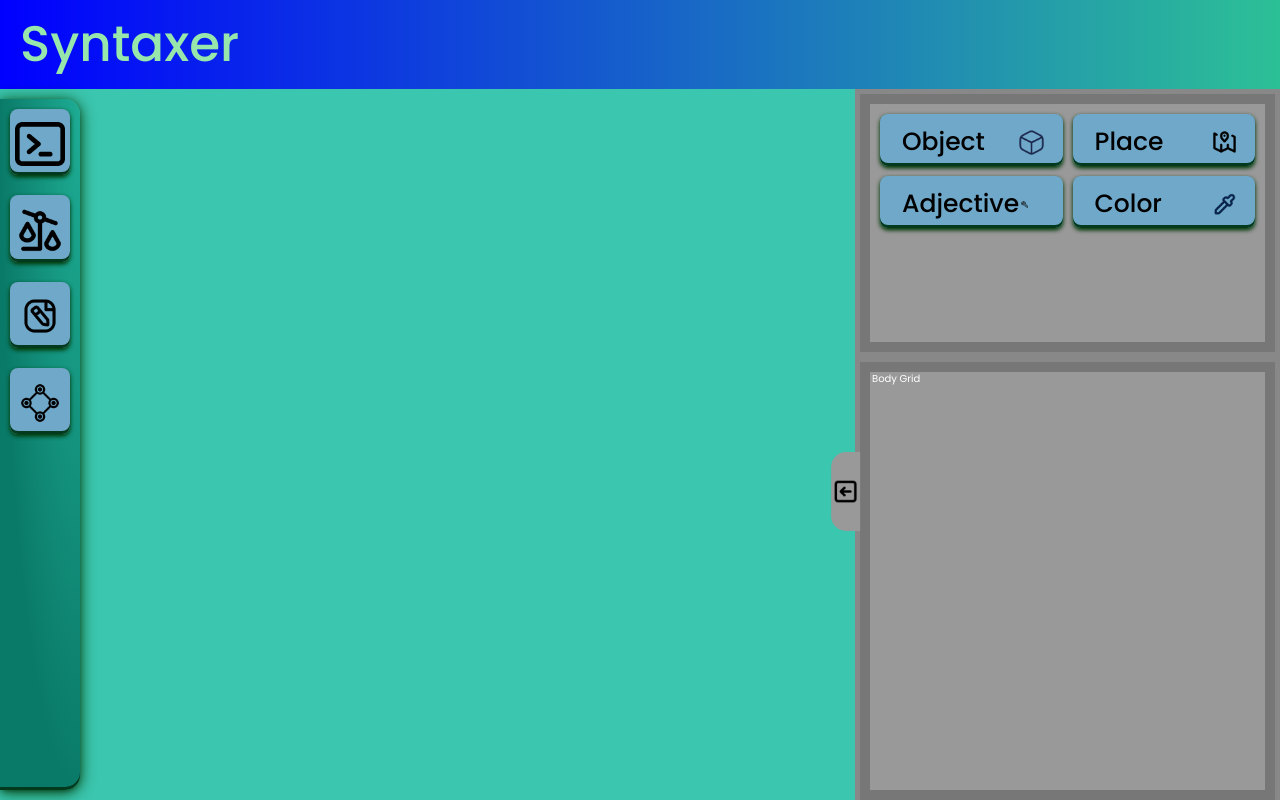
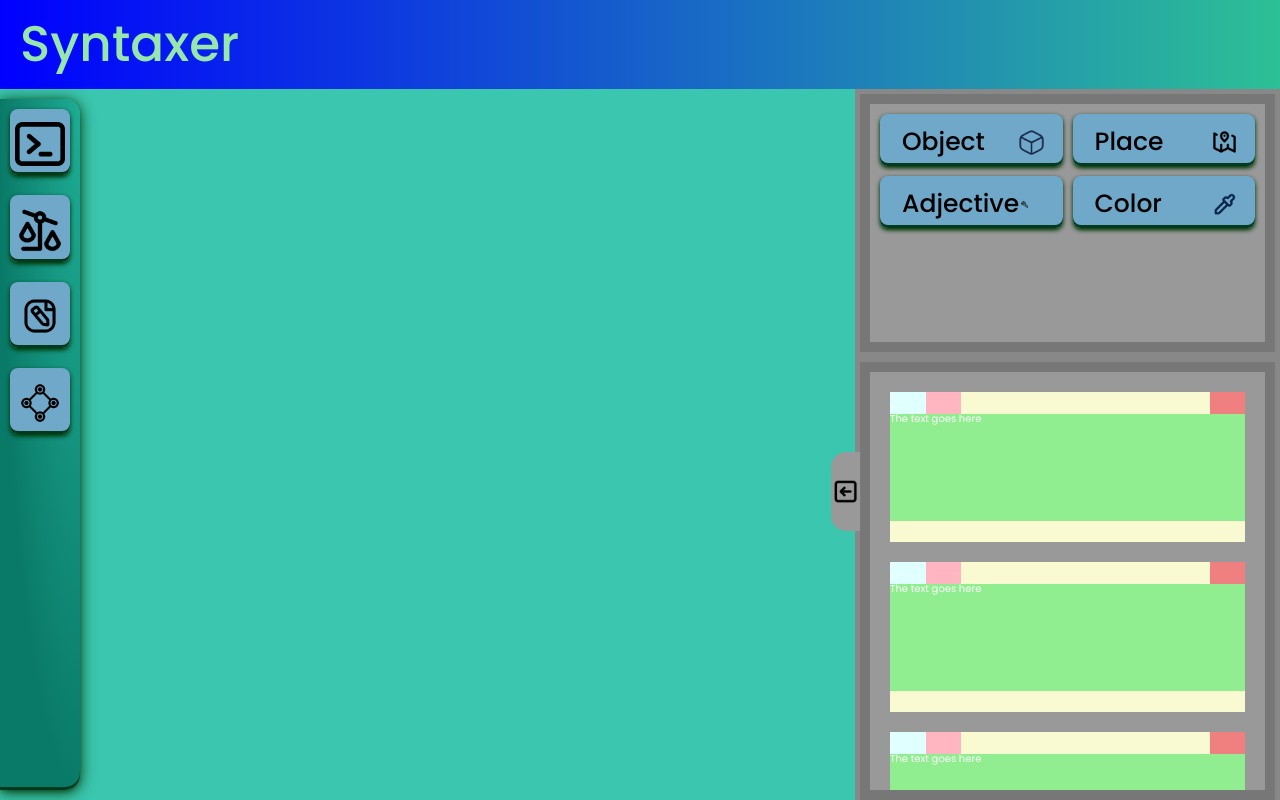
Before and after one commit to Yuugen64/Syntaxer, an Angular app: page / in a window 1280 px wide. Built offline with nearby package versions, Linux system fonts and the light colour scheme.

Commit message:
[UI | Tinkerer::Body Card] - Got the basic layout for the body card established. Will refine and add the icons next.

```diff
--- a/src/app/app.module.ts
+++ b/src/app/app.module.ts
@@ -10,6 +10,7 @@ import { TinkererComponent } from './components/tinkerer/tinkerer.component';
 import { ControlBarComponent } from './components/control-bar/control-bar.component';
 import { DynamicButtonComponent } from './components/sub-components/dynamic-button/dynamic-button.component';
 import { NavButtonComponent } from './components/sub-components/nav-button/nav-button.component';
+import { BodyCardComponent } from './components/sub-components/body-card/body-card.component';
 
 @NgModule({
   declarations: [
@@ -20,7 +21,8 @@ import { NavButtonComponent } from './components/sub-components/nav-button/nav-b
     TinkererComponent,
     ControlBarComponent,
     DynamicButtonComponent,
-    NavButtonComponent
+    NavButtonComponent,
+    BodyCardComponent
   ],
   imports: [
     BrowserModule,
--- /dev/null
+++ b/src/app/components/sub-components/body-card/body-card.component.css
@@ -0,0 +1,37 @@
+.card-container {
+    background-color: lightgoldenrodyellow;
+    width: 100%;
+    height: 100%;
+
+    min-height: 150px;
+    max-height: 250px;
+
+    display: grid;
+    grid-template-columns: repeat(10, [col] 1fr);
+    grid-template-rows: repeat(7, [row] 1fr);
+    gap: 0px;
+}
+
+.upStackArea{
+    grid-column: col 1 / span 1;
+    grid-row: row 1 / span 1;
+    background-color: lightcyan;
+}
+
+.downStackArea{
+    grid-column: col 2 / span 1;
+    grid-row: row 1 / span 1;
+    background-color: lightpink;
+}
+
+.closeIconArea {
+    grid-column: col 10 / span 1;
+    grid-row: row 1 / span 1;
+    background-color: lightcoral;
+}
+
+.textArea {
+    grid-column: col 1 / span 10;
+    grid-row: row 2 / span 5;
+    background-color: lightgreen;
+}
--- /dev/null
+++ b/src/app/components/sub-components/body-card/body-card.component.html
@@ -0,0 +1,20 @@
+<div class="card-container">
+
+    <div class="upStackArea">
+        <<div class="upStackIcon"></div>>
+    </div>
+
+    <div class="downStackArea">
+        <div class="downStackIcon"></div>
+    </div>
+
+    <div class="closeIconArea">
+        <div class="closeIcon"></div>
+    </div>
+
+    <div class="textArea">
+        The text goes here
+    </div>
+
+
+</div>
--- a/src/app/components/tinkerer/tinkerer.component.css
+++ b/src/app/components/tinkerer/tinkerer.component.css
@@ -69,13 +69,22 @@
     height: 100%;
     width: 100%;
 
-    gap: 5px;       /* This is the current implementation of gutters for CSS Grid - ONLY AFFECTS SPACE BETWEEN */
-    padding: 2px 2px 2px 2px;       /*This is to match the "gap" size above*/
+    gap: 20px;       /* This is the current implementation of gutters for CSS Grid - ONLY AFFECTS SPACE BETWEEN */
+    padding: 20px 20px 2px 20px;       /*This is to match the "gap" size above*/
 
-    grid-template-columns: repeat(4, [col] 1fr);
+    grid-template-columns: 1fr;
     grid-auto-rows: auto;
 
     background-color: #999999;
+
+    /* hide scrollbar but allow scrolling */
+
+    overflow-y: scroll;
+    -ms-overflow-style: none; /* for Internet Explorer, Edge */
+    scrollbar-width: 0px; /* for Firefox */
+}
+.body-grid::-webkit-scrollbar {
+    display: none; /* for Chrome, Safari, and Opera scrollbar obscure */
 }
 
 .button-label {
--- a/src/app/components/tinkerer/tinkerer.component.html
+++ b/src/app/components/tinkerer/tinkerer.component.html
@@ -35,11 +35,15 @@
     <!--This is for the "body" - where the core blocks are output-->
     <div class="tinkerer-body">
         <div class="body-grid">
-            Body Grid
+
+            <app-body-card></app-body-card>
+            <app-body-card></app-body-card>
+            <app-body-card></app-body-card>
+
         </div>
     </div>
 
-
+    <!--Tinkerer Menu Tab-->
     <div class="showHideTabArea">
         <div class="iconArea"></div>
     </div>
```
Also changed, not shown: src/app/components/sub-components/body-card/body-card.component.ts (added, +10 -0 lines).
